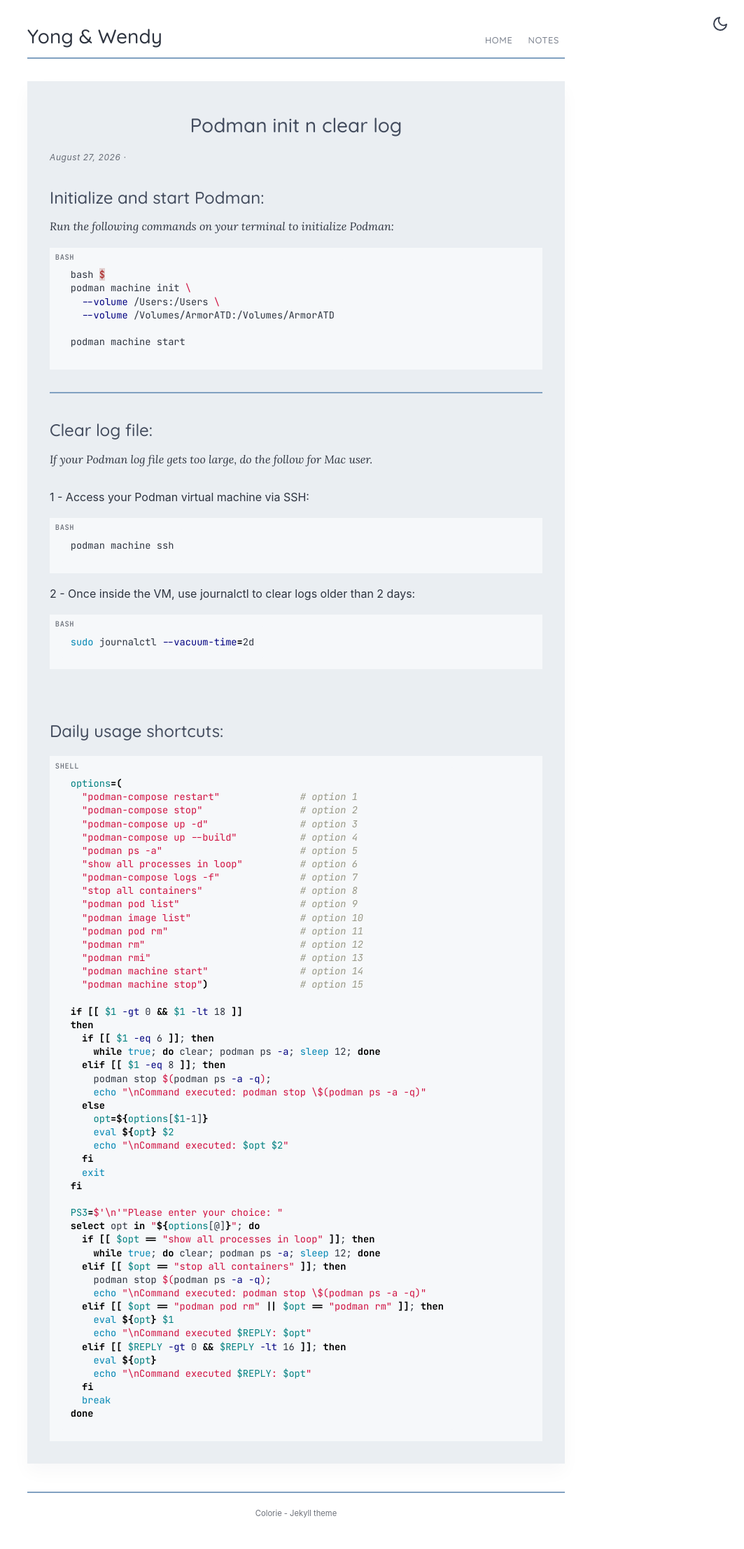
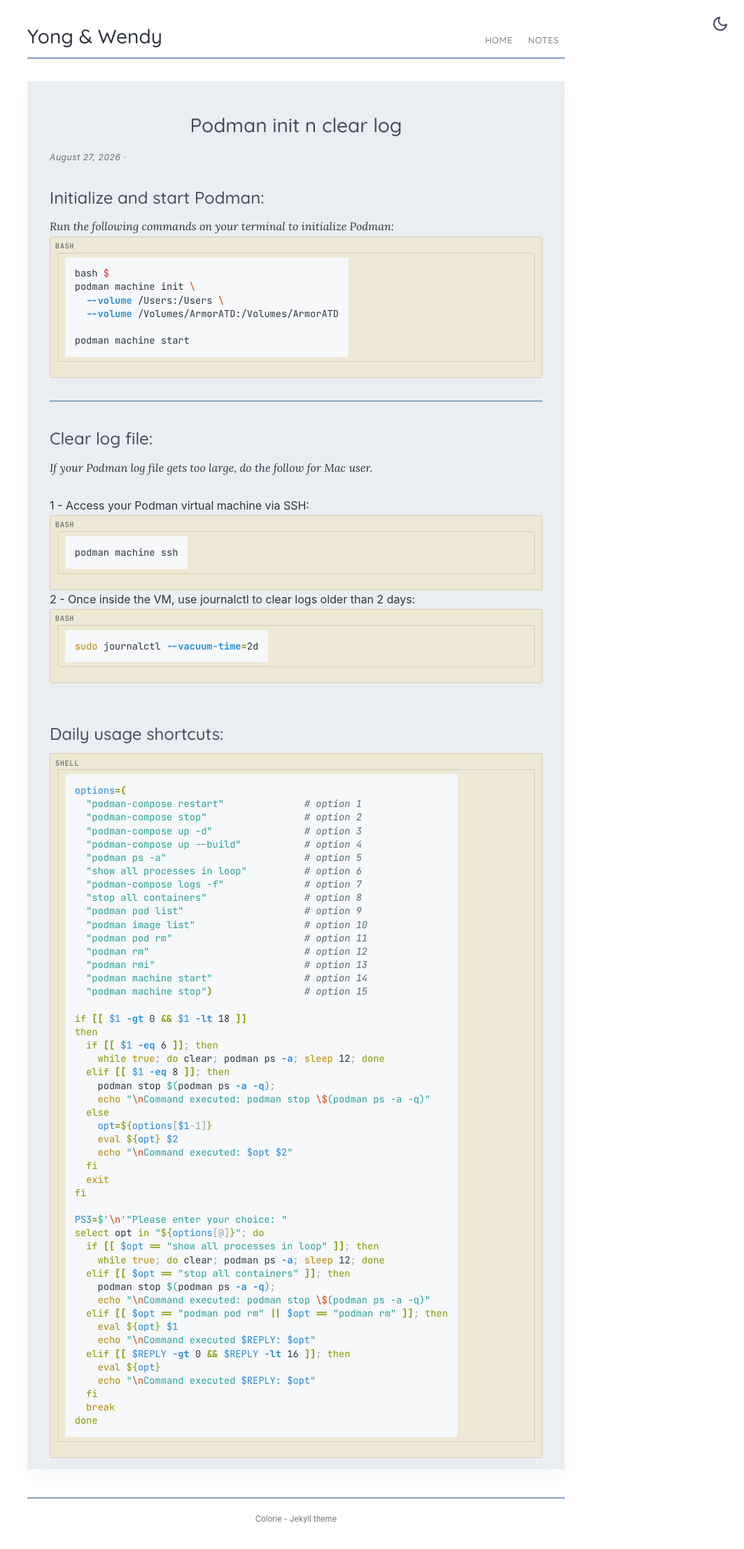
Before and after one commit to yong-lim/4lims, a Jekyll site: the page built from _notes/Podman - init n clear log.md, in a window 1280 px wide. Shown: the whole page at 70% size, without its empty margins (217-1280 px from the left). Built offline with Jekyll 4.4.1, drawn with Linux system fonts in a browser that asks for light colours.

Commit message:
Add syntax hightlight based on solarized

```diff
--- /dev/null
+++ b/_sass/syntax-light-dark.scss
@@ -0,0 +1,87 @@
+/*** Pygments ***/
+.highlight{
+	background-color: light-dark(#eee8d5, #073642);
+	color:            light-dark(#657b83, #93a1a1);
+	border: 1px solid light-dark(#d6ceb6, #2d6472);
+  border-radius: 3px 3px 3px 3px;
+  overflow: auto;
+  padding: 6px 10px;
+
+	.c { color: light-dark(#586E75, #586e75); font-style:italic}
+  .err { color: light-dark(#dc322f, #dc322f); background:none}
+  .g   { color: #93A1A1 }
+  .k { color: light-dark(#859900, #cb4b16); }
+
+  .l { color: #93A1A1 }
+  .n { color: light-dark(#93A1A1, #268bd2) }
+  .o { color: light-dark(#859900, #93a1a1);font-weight:bold}
+  .x { color: #CB4B16 }
+  .p { color: light-dark(#93A1A1, #93a1a1)}
+
+  .cm { color: light-dark(#586E75, #586e75);font-style:italic}
+  .cp { color: light-dark(#859900, #586e75);font-style:italic}
+  .c1 { color: light-dark(#586E75, #586e75);font-style:italic }
+  .cs { color: light-dark(#859900, #586e75);font-weight:bold;font-style:
+       ↪ italic}
+  .gd { color: light-dark(#2AA198, #93a1a1);background-color:■ #372c34; display:inline-block }
+  .gd .x{color: light-dark(#2AA198, #93a1a1);background-color:#4d2d33;display:inline-block}
+  .ge { color: light-dark(#93A1A1, #93a1a1); font-style: italic }
+
+  .gr { color: light-dark(#DC322F, #aa0000) }
+  .gh { color: light-dark(#CB4B16, #586e75) }
+  .gi { color: light-dark(#859900, #93a1a1);background-color:■ #1a412b; display:inline-block }
+  .gi .x{color:light-dark(■ #859900,#93a1a1);background-color:#355720;display:inline-block}
+  .go { color: light-dark(#93A1A1, #888888) }
+  .gp { color: light-dark(#93A1A1, #555555) }
+  .gs { color: light-dark(#93A1A1, #93a1a1);font-weight:bold;}
+  .gu { color: light-dark(#CB4B16, #6c71c4) }
+  .gt { color: light-dark(#93A1A1, #aa0000) }
+  .kc { color: light-dark(#CB4B16, #859900);font-weight:bold }
+  .kd { color: light-dark(#268BD2, #268bd2) }
+  .kn { color: #859900 }
+  .kp { color: light-dark(#859900, #cb4b16);font-weight:bold }
+  .kr { color: light-dark(#268BD2, #d33682);font-weight:bold }
+  .kt { color: light-dark(#DC322F, #2aa198) }
+  .ld { color: #93A1A1 }
+  .m { color: #2AA198 }
+  .s { color: #2AA198 }
+  .na { color: light-dark(#93A1A1, #268bd2) }
+  .nb { color: light-dark(#B58900, #B58900) }
+  .nc { color: light-dark(#268BD2, #d33682) }
+  .no { color: light-dark(#CB4B16, #b58900) }
+  .nd { color: #268BD2 }
+  .ni { color: light-dark(#CB4B16, #800080) }
+  .ne { color: light-dark(#CB4B16, #268bd2);font-weight:bold }
+  .nf { color: light-dark(#268BD2, #268bd2);font-weight:bold }
+  .nl { color: light-dark(#93A1A1, #859900) }
+  .nn { color: light-dark(#93A1A1, #b58900) }
+  .nx { color: light-dark(#93A1A1, #b58900) }
+  .py { color: #93A1A1 }
+  .nt { color: #268BD2;font-weight:bold }
+  .nv { color: #268BD2 }
+  .ow { color: light-dark(#859900, #2aa198);font-weight:bold }
+  .mf { color: #2AA198 }
+  .mh { color: #2AA198 }
+  .mi { color: #2AA198 }
+  .mo { color: light-dark(#2AA198, #009999) }
+  .sb { color: light-dark(#586E75, #d14) }
+  .sc { color: light-dark(#2AA198, #d14) }
+  .sd { color: light-dark(#93A1A1, #2aa198) }
+  .s2 { color: #2AA198 }
+  .se { color: light-dark(#CB4B16, #dc322f) }
+  .sh { color: light-dark(#93A1A1, #d14) }
+  .si { color: light-dark(#2AA198, #268bd2) }
+  .sx { color: light-dark(#2AA198, #d14) }
+  .sr { color: light-dark(#DC322F, #2aa198) }
+  .s1 { color: #2AA198 }
+  .ss { color: light-dark(#2AA198, #990073) }
+  .bp { color: light-dark(#268BD2, #999999) }
+  .vc { color: light-dark(#268BD2, #008080) }
+  .vg { color: light-dark(#268BD2, #268bd2) }
+  .vi { color: light-dark(#268BD2, #268bd2) }
+  .il { color: light-dark(#2AA198, #009999) }
+  .w { color: light-dark(#93A1A1, #bbbbbb) }
+}
+
+/*** Pygments ***/
+.highlight div .gd,.highlight div .gd .x,.highlight div .gi,.highlight div .gi .x{display:inline-block;width:100%}
--- a/assets/css/inline.scss
+++ b/assets/css/inline.scss
@@ -12,4 +12,4 @@ sitemap: false
 @use "search";
 @use "click-to-top";
 @use "glightbox";
-@use "syntax";
+@use "syntax-light-dark";
```
